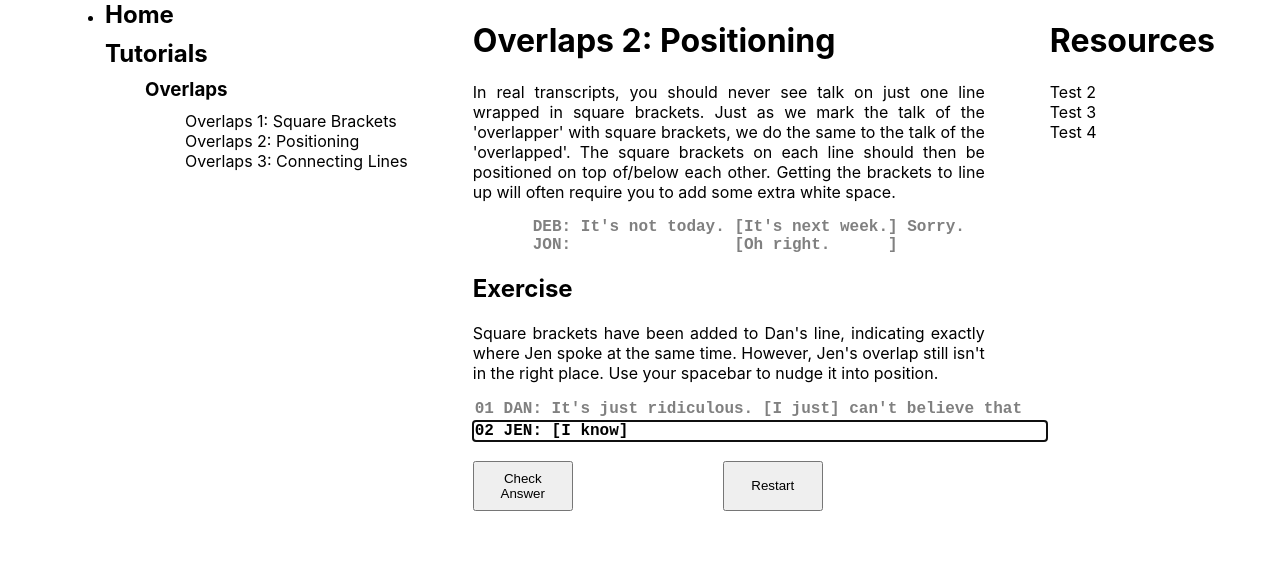
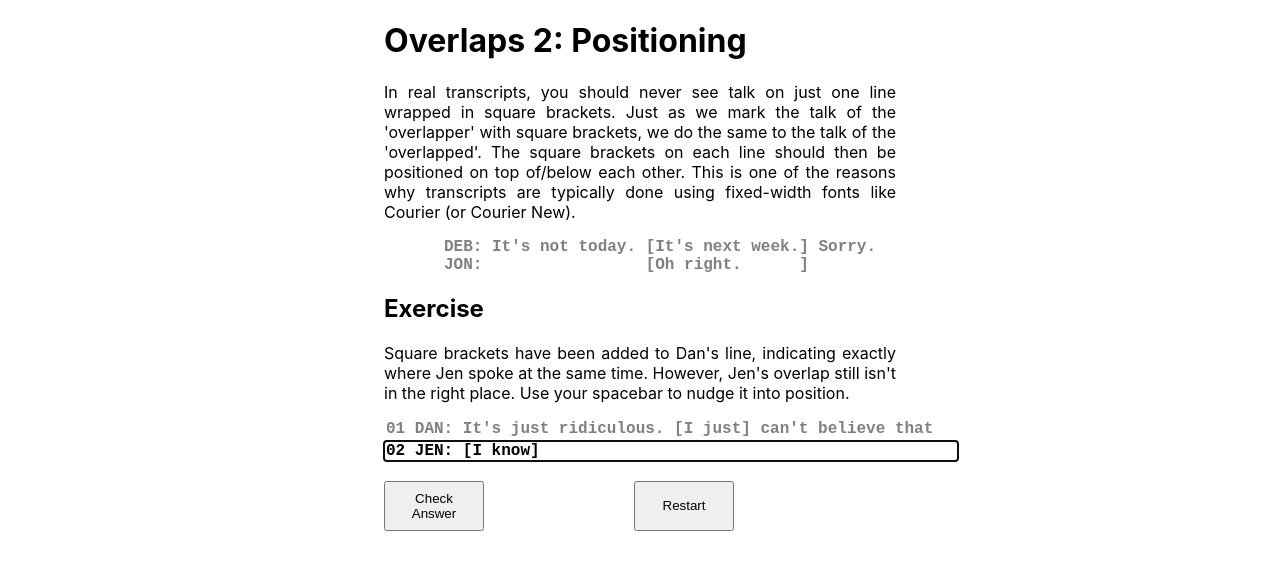
Before and after one commit to joseph-ford10/tutorial, a React (Create React App) app: page /overlap2 in a window 1280 px wide. Shown: the top 570 px of the page. Built offline with nearby package versions, Linux system fonts and the light colour scheme.

Commit message:
Remove sidebars

```diff
--- a/src/Data.js
+++ b/src/Data.js
@@ -22,8 +22,8 @@ const overlap2Data = {
   title: 'Overlaps 2: Positioning',
   explanation: `In real transcripts, you should never see talk on just one line wrapped in square brackets.
   Just as we mark the talk of the 'overlapper' with square brackets, we do the same to the talk of the 'overlapped'.
-   The square brackets on each line should then be positioned on top of/below each other. Getting the brackets to line up
-   will often require you to add some extra white space.`,
+   The square brackets on each line should then be positioned on top of/below each other. This is one of the reasons
+   why transcripts are typically done using fixed-width fonts like Courier (or Courier New).`,
   examples: [
     `DEB: It's not today. [It's next week.] Sorry.`,
     `JON:                 [Oh right.      ]`,
--- a/src/Layout.js
+++ b/src/Layout.js
@@ -30,7 +30,6 @@ const Layout = ({
   return (
     <>
       <div className="wrapper">
-        <NavList />
         <main>
           <h1>{title}</h1>
           <p>{explanation}</p>
@@ -54,7 +53,6 @@ const Layout = ({
           {complete === true ? <CompletedText howComplete={howComplete} /> : ''}
           {complete === true ? <NextPageButton nextPage={nextPage} /> : ''}
         </main>
-        <ResourceList />
       </div>
       {/* <Footer /> */}
     </>
```
